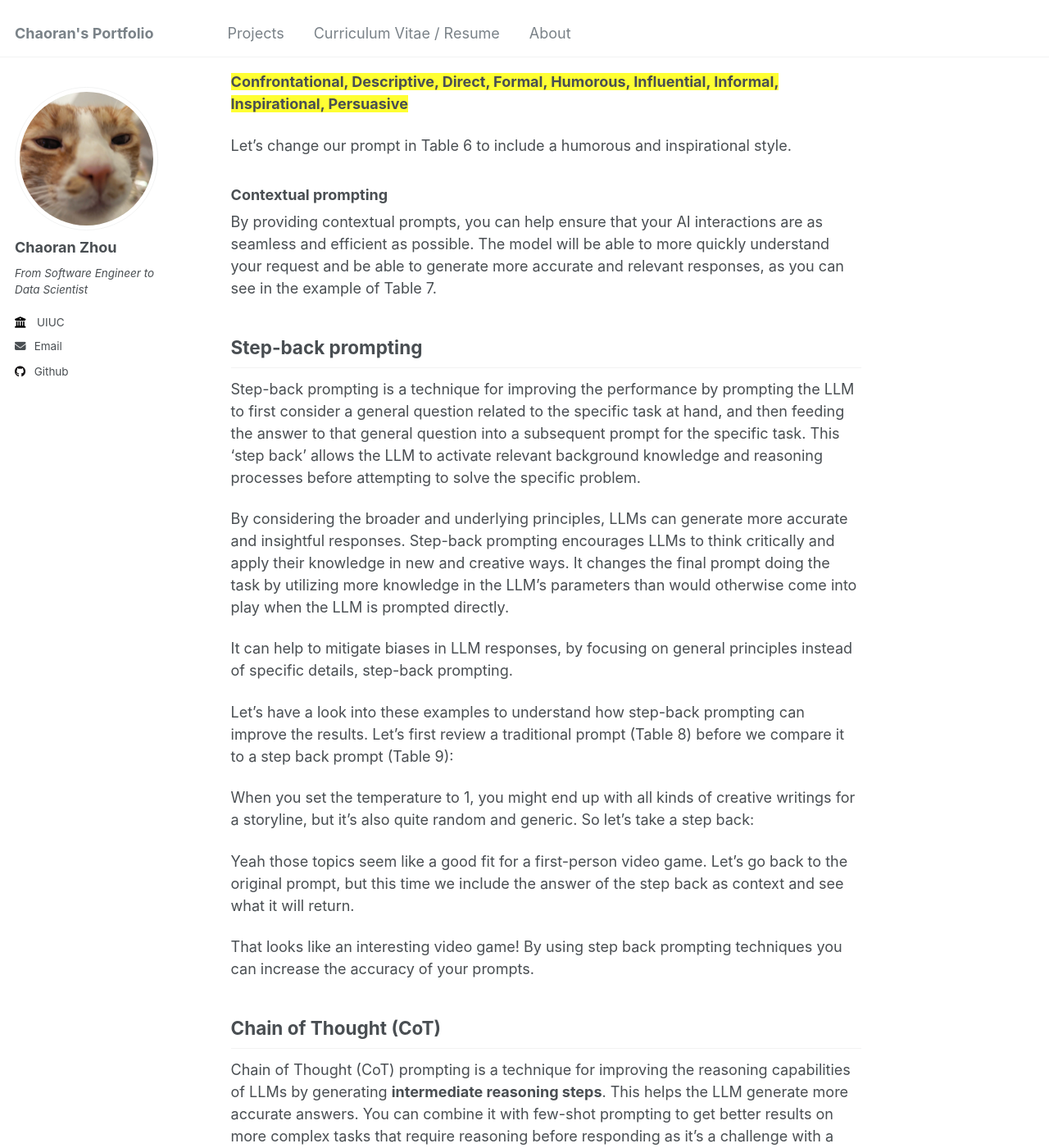
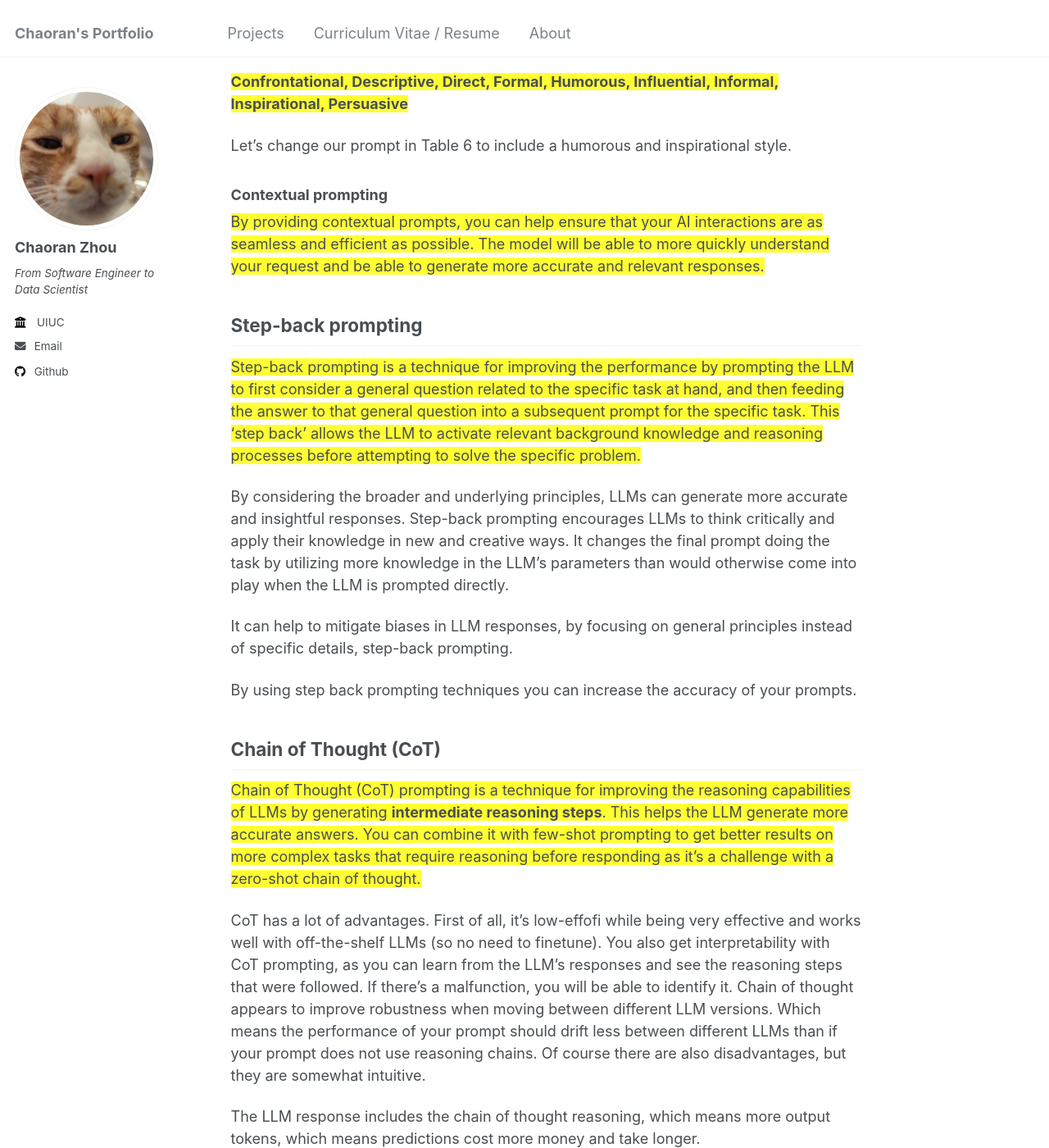
Before and after one commit to ranranrunforit/ranranrunforit.github.io, a Jekyll site: the page built from _projects/project-16.md, in a window 1280 px wide and 1400 px high, scrolled down 7307 px. Shown: the whole window at 82% size. Built offline with Jekyll 4.4.1, drawn with Linux system fonts in a browser that asks for light colours; some of the changed text lies outside the part shown.

Commit message:
Update project-16.md

```diff
--- a/_projects/project-16.md
+++ b/_projects/project-16.md
@@ -238,30 +238,21 @@ Let’s change our prompt in Table 6 to include a humorous and inspirational sty
 
 ### Contextual prompting
 
-By providing contextual prompts, you can help ensure that your AI interactions are as seamless and efficient as possible. The model will be able to more quickly understand your request and be able to generate more accurate and relevant responses, as you can see in the example of Table 7.
+<span style="background-color: #FFFF33;">By providing contextual prompts, you can help ensure that your AI interactions are as seamless and efficient as possible. The model will be able to more quickly understand your request and be able to generate more accurate and relevant responses.</span>
 
 ## Step-back prompting
 
-Step-back prompting is a technique for improving the performance by prompting the LLM to first consider a general question related to the specific task at hand, and then feeding the answer to that general question into a subsequent prompt for the specific task. This ‘step back’ allows the LLM to activate relevant background knowledge and reasoning processes before attempting to solve the specific problem.
+<span style="background-color: #FFFF33;">Step-back prompting is a technique for improving the performance by prompting the LLM to first consider a general question related to the specific task at hand, and then feeding the answer to that general question into a subsequent prompt for the specific task. This 'step back' allows the LLM to activate relevant background knowledge and reasoning processes before attempting to solve the specific problem.</span>
 
 By considering the broader and underlying principles, LLMs can generate more accurate and insightful responses. Step-back prompting encourages LLMs to think critically and apply their knowledge in new and creative ways. It changes the final prompt doing the task by utilizing more knowledge in the LLM’s parameters than would otherwise come into play when the LLM is prompted directly.
 
 It can help to mitigate biases in LLM responses, by focusing on general principles instead of specific details, step-back prompting.
 
-Let’s have a look into these examples to understand how step-back prompting can improve the results. Let’s first review a traditional prompt (Table 8) before we compare it to a step back prompt (Table 9):
-
-
-When you set the temperature to 1, you might end up with all kinds of creative writings for a storyline, but it’s also quite random and generic. So let’s take a step back:
-
-Yeah those topics seem like a good fit for a first-person video game. Let’s go back to the original prompt, but this time we include the answer of the step back as context and see what it will return.
-
-
-That looks like an interesting video game! By using step back prompting techniques you can increase the accuracy of your prompts.
-
+By using step back prompting techniques you can increase the accuracy of your prompts.
 
 ## Chain of Thought (CoT)
 
-Chain of Thought (CoT) prompting is a technique for improving the reasoning capabilities of LLMs by generating **intermediate reasoning steps**. This helps the LLM generate more accurate answers. You can combine it with few-shot prompting to get better results on more complex tasks that require reasoning before responding as it’s a challenge with a zero-shot chain of thought.
+<span style="background-color: #FFFF33;">Chain of Thought (CoT) prompting is a technique for improving the reasoning capabilities of LLMs by generating **intermediate reasoning steps**. This helps the LLM generate more accurate answers. You can combine it with few-shot prompting to get better results on more complex tasks that require reasoning before responding as it’s a challenge with a zero-shot chain of thought.</span>
 
 CoT has a lot of advantages. First of all, it’s low-effofi while being very effective and works well with off-the-shelf LLMs (so no need to finetune). You also get interpretability with CoT prompting, as you can learn from the LLM’s responses and see the reasoning steps that were followed. If there’s a malfunction, you will be able to identify it. Chain of thought appears
 to improve robustness when moving between different LLM versions. Which means the performance of your prompt should drift less between different LLMs than if your prompt does not use reasoning chains. Of course there are also disadvantages, but they are somewhat intuitive.
```
